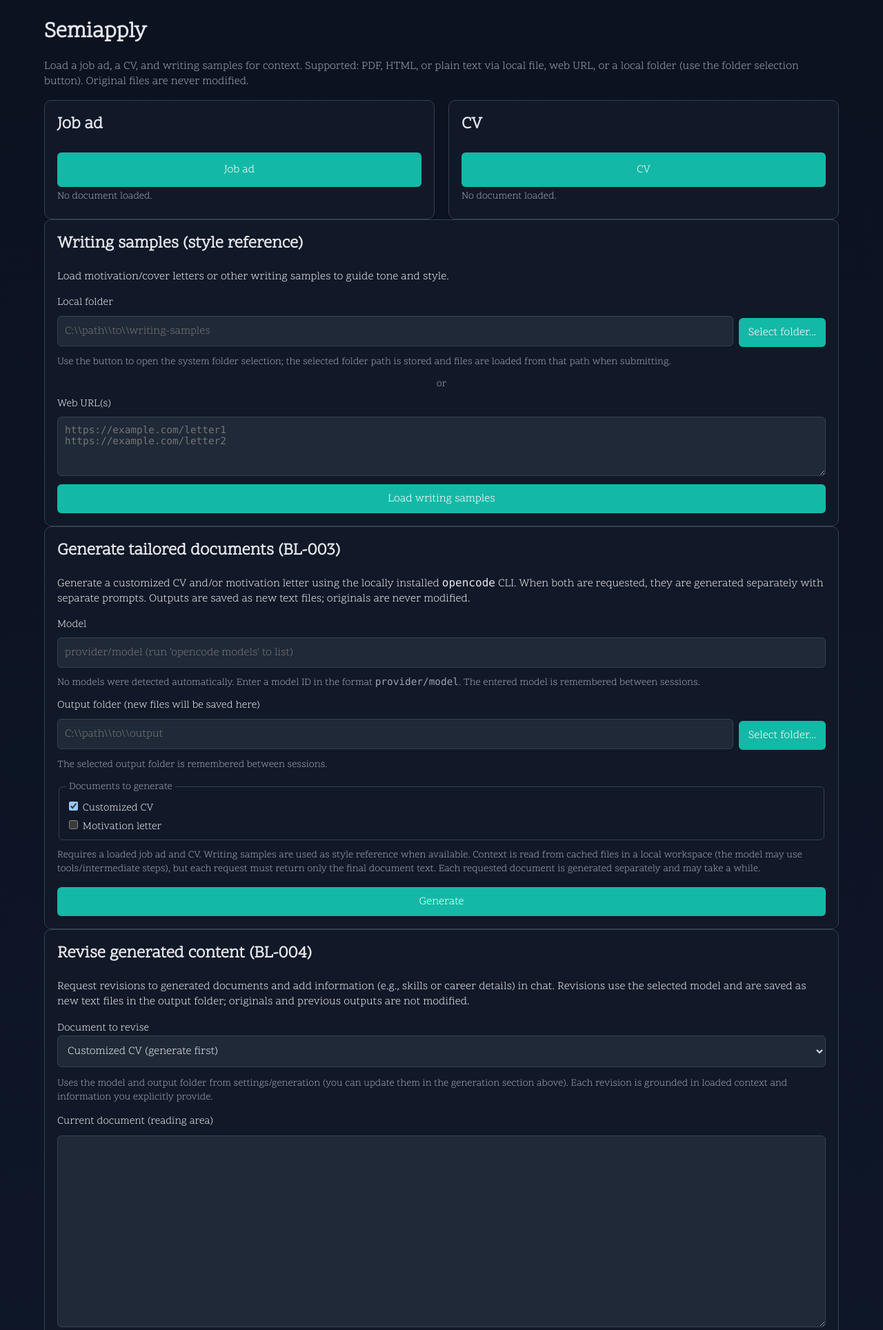
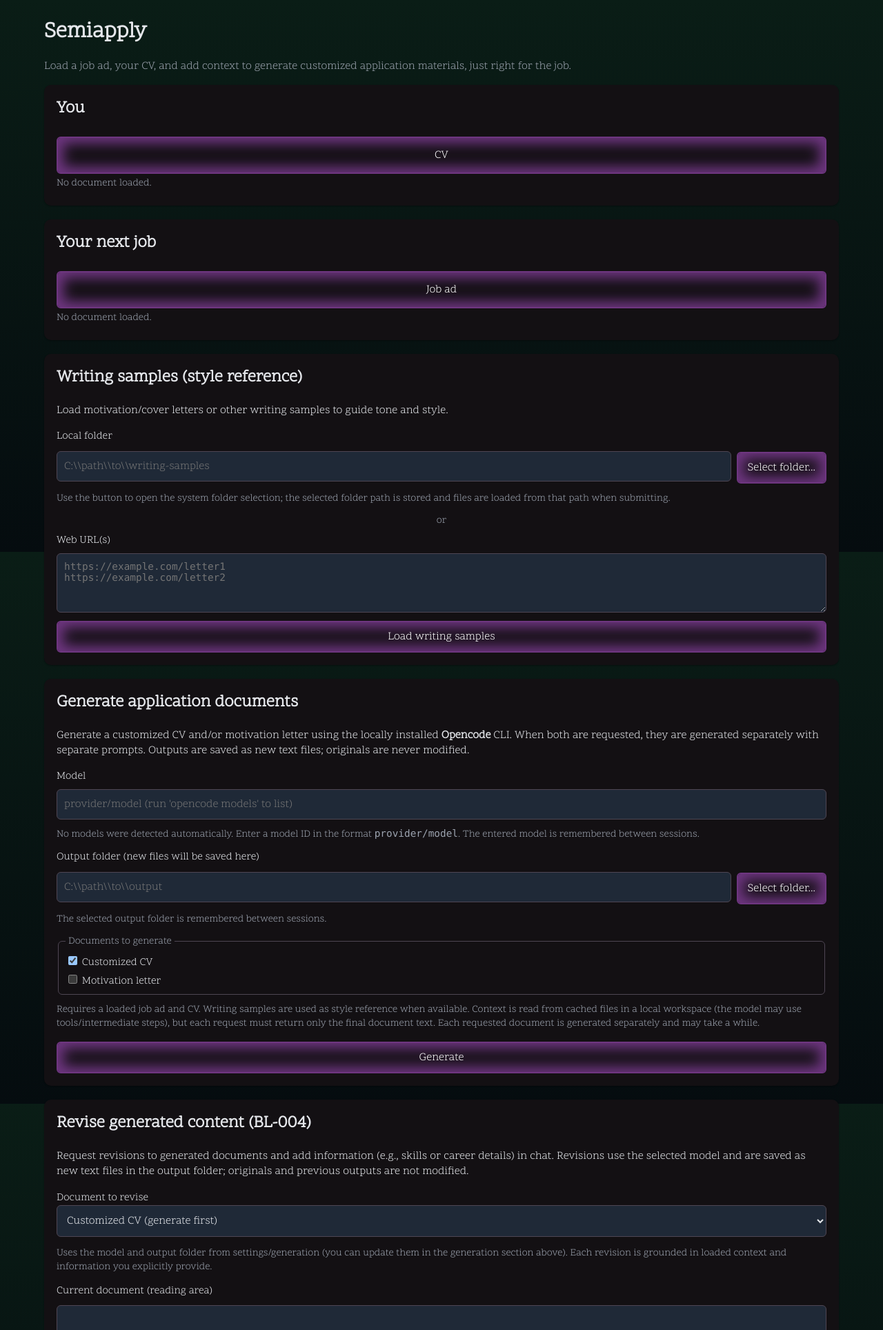
Before and after one commit to VCT136/semiapply, a FastAPI app: page / in a window 1280 px wide. Shown: the top 1928 px of the page at 69% size. Run offline with FastAPI, Linux system fonts and the light colour scheme.

Commit message:
Style and layout adjustments

```diff
--- a/app/static/style.css
+++ b/app/static/style.css
@@ -8,13 +8,15 @@
 
 :root {
   color-scheme: dark;
-  --bg: #0f172a;
-  --card: #111827;
+  --bg: #050c0f;
+  --card: #131013;
   --text: #e5e7eb;
   --muted: #9ca3af;
-  --border: #374151;
-  --accent: #14b8a6;
-  --accent-hover: #2dd4bf;
+  --border: #4e4653;
+  --accent: #6e3680;
+  --accent-hover: #8637a0;
+  --doc-loaded: #287032;
+  --doc-loaded-hover: #2d913a;
   --error-bg: #3b1216;
   --error-border: #7f1d1d;
   --error-text: #fecaca;
@@ -23,10 +25,18 @@
 body {
   margin: 0;
   font-family: "Scope One", Georgia, "Times New Roman", serif;
-  background: linear-gradient(180deg, #0b1220, var(--bg));
+  background: linear-gradient(180deg, #0a1d16, var(--bg));
+  background-attachment: fixed;
   color: var(--text);
 }
-.container { max-width: 1200px; margin: 0 auto; padding: 24px; }
+.container {
+  max-width: 1200px;
+  margin: 0 auto;
+  padding: 24px;
+}
+section {
+  margin-bottom: 20px;
+}
 header h1 { margin: 0 0 8px; font-size: 2rem; }
 header p, footer p { color: var(--muted); }
 .grid {
@@ -37,7 +47,6 @@ header p, footer p { color: var(--muted); }
 }
 .card {
   background: var(--card);
-  border: 1px solid var(--border);
   border-radius: 10px;
   padding: 18px;
   box-shadow: 0 1px 2px rgba(0,0,0,0.35);
@@ -60,24 +69,47 @@ textarea[readonly] { caret-color: transparent; cursor: default; }
 button {
   margin-top: 4px;
   padding: 10px 14px;
-  border: 0;
+  border: 2px solid var(--accent);
   border-radius: 6px;
-  background: var(--accent);
   color: white;
+  background: none;
+  box-shadow: inset 8px 8px 20px var(--accent), inset -8px -8px 20px var(--accent);
   font: inherit;
   cursor: pointer;
+  transition-property: box-shadow;
+  transition-duration: 0.3s;
 }
-button:hover { background: var(--accent-hover); }
+button:hover {
+  border-color: var(--accent-hover);
+  box-shadow: inset 8px 8px 20px var(--accent-hover), inset -8px -8px 20px var(--accent-hover);
+}
 button:disabled { opacity: 0.5; cursor: not-allowed; }
+button.required { border-color: red }
 button.secondary { background: #374151; color: var(--text); border: 1px solid var(--border); }
 button.secondary:hover { background: #4b5563; }
 button.danger { background: #b91c1c; }
 button.danger:hover { background: #991b1b; }
 .doc-btn { width: 100%; font-size: 1rem; padding: 14px; }
-.doc-btn.loaded { background: #2563eb; }
-.doc-btn.loaded:hover { background: #1d4ed8; }
+.doc-btn.loaded {
+  border-color: var(--doc-loaded);
+  box-shadow: inset 8px 8px 20px var(--doc-loaded), inset -8px -8px 20px var(--doc-loaded);
+}
+.doc-btn.loaded:hover {
+  border-color: var(--doc-loaded-hover);
+  box-shadow: inset 8px 8px 20px var(--doc-loaded-hover), inset -8px -8px 20px var(--doc-loaded-hover);
+ }
 
-.modal { position: fixed; inset: 0; background: rgba(0,0,0,0.6); display: flex; align-items: center; justify-content: center; padding: 20px; z-index: 1000; }
+.modal {
+  position: fixed;
+  inset: 0;
+  background: rgba(0,0,0,0.6);
+  backdrop-filter: blur(4px);
+  display: flex;
+  align-items: center;
+  justify-content: center;
+  padding: 20px;
+  z-index: 1000;
+}
 .modal.hidden { display: none; }
 .modal-content { background: var(--card); border: 1px solid var(--border); border-radius: 10px; padding: 18px; width: 100%; max-width: 560px; max-height: 90vh; overflow: auto; box-shadow: 0 10px 30px rgba(0,0,0,0.15); }
 .modal-content.modal-large { max-width: 800px; }
--- a/app/templates/index.html
+++ b/app/templates/index.html
@@ -11,12 +11,67 @@
     <main class="container">
       <header>
         <h1>Semiapply</h1>
-        <p>Load a job ad, a CV, and writing samples for context. Supported: PDF, HTML, or plain text via local file, web URL, or a local folder (use the folder selection button). Original files are never modified.</p>
+        <p>Load a job ad, your CV, and add context to generate customized application materials, just right for the job.</p>
       </header>
 
       <section class="grid">
         <article class="card">
-          <h2>Job ad</h2>
+          <h2>You</h2>
+          <button type="button" id="cv_doc_btn" class="doc-btn {% if cv %} loaded{% endif %}" data-doc="cv">
+            {% if cv %}{{ cv_display or 'CV' }}{% else %}CV{% endif %}
+          </button>
+          <p id="cv_status" class="hint">{% if cv %}Loaded. Click to manage.{% else %}No document loaded.{% endif %}</p>
+
+          <div id="cv_load_modal" class="modal hidden" aria-hidden="true">
+            <div class="modal-content">
+              <h3>Load CV</h3>
+              <label for="cv_url_input">Web URL</label>
+              <div class="row">
+                <input id="cv_url_input" type="url" placeholder="https://..." />
+                <button type="button" id="cv_load_url_btn" class="secondary" disabled>Load</button>
+              </div>
+              <div class="or">or</div>
+              <label for="cv_file_input">Local file</label>
+              <input id="cv_file_input" type="file" accept=".pdf,.html,.htm,.txt,.text,.md,text/*,application/pdf" />
+              <div id="cv_load_error" class="error hidden" role="alert"></div>
+              <div class="modal-actions">
+                <button type="button" class="secondary" data-close="cv_load_modal">Close</button>
+              </div>
+            </div>
+          </div>
+
+          <div id="cv_preview_modal" class="modal hidden" aria-hidden="true">
+            <div class="modal-content modal-large">
+              <h3>Confirm CV</h3>
+              <p class="hint" id="cv_preview_source"></p>
+              <label for="cv_preview_text">Loaded text</label>
+              <textarea id="cv_preview_text" readonly rows="16"></textarea>
+              <div id="cv_preview_error" class="error hidden" role="alert"></div>
+              <div class="modal-actions">
+                <button type="button" id="cv_preview_back" class="secondary">Back</button>
+                <button type="button" id="cv_preview_confirm">Confirm</button>
+              </div>
+            </div>
+          </div>
+
+          <div id="cv_remove_modal" class="modal hidden" aria-hidden="true">
+            <div class="modal-content">
+              <h3>Remove CV</h3>
+              <p>Remove the loaded CV document?</p>
+              <p class="hint" id="cv_remove_name"></p>
+              <div id="cv_remove_error" class="error hidden" role="alert"></div>
+              <div class="modal-actions">
+                <button type="button" class="secondary" data-close="cv_remove_modal">Cancel</button>
+                <button type="button" id="cv_remove_confirm" class="danger">Remove</button>
+              </div>
+            </div>
+          </div>
+        </article>
+      </section>
+
+      <section class="grid">
+        <article class="card">
+          <h2>Your next job</h2>
           <button type="button" id="job_doc_btn" class="doc-btn{% if job %} loaded{% endif %}" data-doc="job">
             {% if job %}{{ job_display or 'Job ad' }}{% else %}Job ad{% endif %}
           </button>
@@ -68,58 +123,6 @@
           </div>
         </article>
 
-        <article class="card">
-          <h2>CV</h2>
-          <button type="button" id="cv_doc_btn" class="doc-btn{% if cv %} loaded{% endif %}" data-doc="cv">
-            {% if cv %}{{ cv_display or 'CV' }}{% else %}CV{% endif %}
-          </button>
-          <p id="cv_status" class="hint">{% if cv %}Loaded. Click to manage.{% else %}No document loaded.{% endif %}</p>
-
-          <div id="cv_load_modal" class="modal hidden" aria-hidden="true">
-            <div class="modal-content">
-              <h3>Load CV</h3>
-              <label for="cv_url_input">Web URL</label>
-              <div class="row">
-                <input id="cv_url_input" type="url" placeholder="https://..." />
-                <button type="button" id="cv_load_url_btn" class="secondary" disabled>Load</button>
-              </div>
-              <div class="or">or</div>
-              <label for="cv_file_input">Local file</label>
-              <input id="cv_file_input" type="file" accept=".pdf,.html,.htm,.txt,.text,.md,text/*,application/pdf" />
-              <div id="cv_load_error" class="error hidden" role="alert"></div>
-              <div class="modal-actions">
-                <button type="button" class="secondary" data-close="cv_load_modal">Close</button>
-              </div>
-            </div>
-          </div>
-
-          <div id="cv_preview_modal" class="modal hidden" aria-hidden="true">
-            <div class="modal-content modal-large">
-              <h3>Confirm CV</h3>
-              <p class="hint" id="cv_preview_source"></p>
-              <label for="cv_preview_text">Loaded text</label>
-              <textarea id="cv_preview_text" readonly rows="16"></textarea>
-              <div id="cv_preview_error" class="error hidden" role="alert"></div>
-              <div class="modal-actions">
-                <button type="button" id="cv_preview_back" class="secondary">Back</button>
-                <button type="button" id="cv_preview_confirm">Confirm</button>
-              </div>
-            </div>
-          </div>
-
-          <div id="cv_remove_modal" class="modal hidden" aria-hidden="true">
-            <div class="modal-content">
-              <h3>Remove CV</h3>
-              <p>Remove the loaded CV document?</p>
-              <p class="hint" id="cv_remove_name"></p>
-              <div id="cv_remove_error" class="error hidden" role="alert"></div>
-              <div class="modal-actions">
-                <button type="button" class="secondary" data-close="cv_remove_modal">Cancel</button>
-                <button type="button" id="cv_remove_confirm" class="danger">Remove</button>
-              </div>
-            </div>
-          </div>
-        </article>
       </section>
 
       <section class="grid">
@@ -184,8 +187,8 @@
 
       <section class="grid">
         <article class="card">
-          <h2>Generate tailored documents (BL-003)</h2>
-          <p>Generate a customized CV and/or motivation letter using the locally installed <code>opencode</code> CLI. When both are requested, they are generated separately with separate prompts. Outputs are saved as new text files; originals are never modified.</p>
+          <h2>Generate application documents</h2>
+          <p>Generate a customized CV and/or motivation letter using the locally installed <b>Opencode</b> CLI. When both are requested, they are generated separately with separate prompts. Outputs are saved as new text files; originals are never modified.</p>
           <form id="generate-form" action="/generate/start" method="post">
             <label for="model">Model</label>
             {% if models and models|length > 0 %}
```
